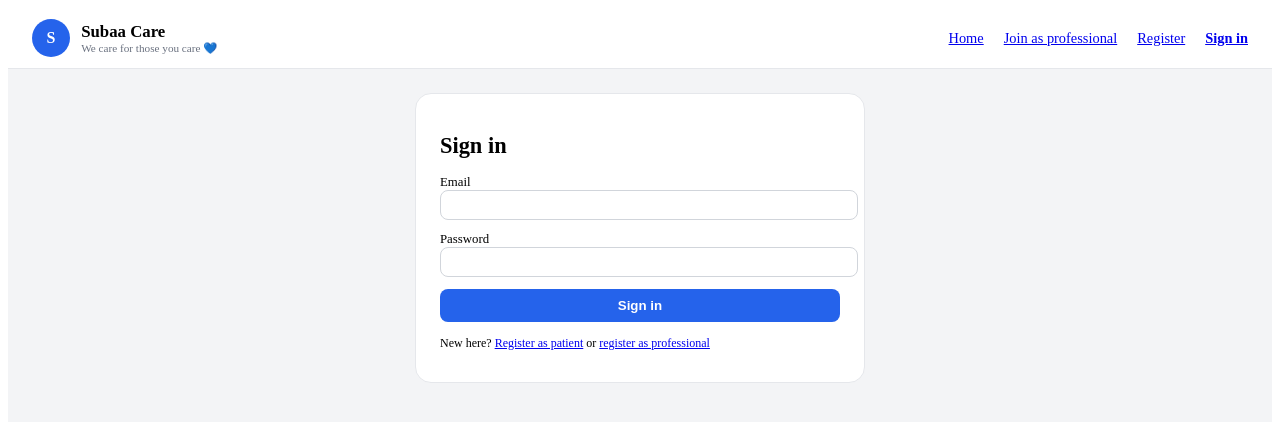
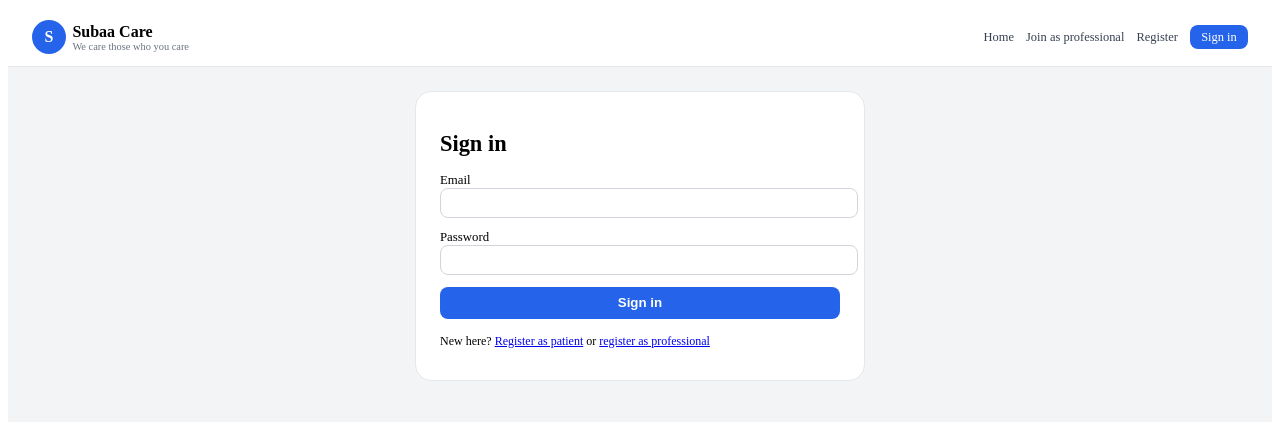
Before and after one commit to suba1205cz/healthcare-portal-mvp, a Next.js app in the folder frontend/: page /login in a window 1280 px wide. Shown: the top 422 px of the page. Built offline with nearby package versions, Linux system fonts and the light colour scheme; no server answers.

Commit message:
feat: show logged in user in navbar

```diff
--- a/frontend/components/Layout.js
+++ b/frontend/components/Layout.js
@@ -1,56 +1,129 @@
-import Link from "next/link";
+// frontend/components/Layout.js
+import { useEffect, useState } from "react";
 
 export default function Layout({ children }) {
+  const [user, setUser] = useState(null);
+
+  // read from localStorage when page loads (browser only)
+  useEffect(() => {
+    if (typeof window !== "undefined") {
+      const stored = window.localStorage.getItem("user");
+      if (stored) {
+        try {
+          setUser(JSON.parse(stored));
+        } catch {
+          // bad json, ignore
+        }
+      }
+    }
+  }, []);
+
+  function handleLogout() {
+    if (typeof window !== "undefined") {
+      window.localStorage.removeItem("user");
+      window.localStorage.removeItem("token");
+      window.location.href = "/"; // reload to home
+    }
+  }
+
   return (
     <div style={{ background: "#f3f4f6", minHeight: "100vh" }}>
-      {/* topbar */}
+      {/* top bar */}
       <header
         style={{
           background: "white",
           borderBottom: "1px solid #e5e7eb",
-          padding: "0.7rem 1.5rem",
+          padding: "0.75rem 1.5rem",
           display: "flex",
           alignItems: "center",
           justifyContent: "space-between",
           gap: "1rem",
         }}
       >
-        <div style={{ display: "flex", gap: "0.7rem", alignItems: "center" }}>
+        {/* left: logo / name */}
+        <div style={{ display: "flex", alignItems: "center", gap: "0.4rem" }}>
           <div
             style={{
-              width: 38,
-              height: 38,
+              width: 34,
+              height: 34,
               borderRadius: "9999px",
               background: "#2563eb",
+              color: "white",
               display: "grid",
               placeItems: "center",
-              color: "white",
               fontWeight: 700,
             }}
           >
             S
           </div>
           <div>
-            <div style={{ fontWeight: 700, fontSize: "1.05rem" }}>
-              Subaa Care
-            </div>
-            <div style={{ fontSize: "0.7rem", color: "#6b7280" }}>
-              We care for those you care 💙
+            <div style={{ fontWeight: 700 }}>Subaa Care</div>
+            <div style={{ fontSize: "0.65rem", color: "#6b7280" }}>
+              We care those who you care
             </div>
           </div>
         </div>
 
-        <nav style={{ display: "flex", gap: "1.25rem", fontSize: "0.9rem" }}>
-          <Link href="/">Home</Link>
-          <Link href="/register-professional">Join as professional</Link>
-          <Link href="/register">Register</Link>
-          <Link href="/login" style={{ fontWeight: 600 }}>
-            Sign in
-          </Link>
+        {/* right: menu */}
+        <nav style={{ display: "flex", gap: "0.75rem", alignItems: "center" }}>
+          <a href="/" style={linkStyle}>
+            Home
+          </a>
+          <a href="/register-professional" style={linkStyle}>
+            Join as professional
+          </a>
+
+          {!user ? (
+            <>
+              <a href="/register" style={linkStyle}>
+                Register
+              </a>
+              <a
+                href="/login"
+                style={{
+                  ...linkStyle,
+                  padding: "0.3rem 0.7rem",
+                  background: "#2563eb",
+                  color: "white",
+                  borderRadius: "0.5rem",
+                }}
+              >
+                Sign in
+              </a>
+            </>
+          ) : (
+            <>
+              <span style={{ fontSize: "0.8rem", color: "#374151" }}>
+                👋 {user.name || user.email}
+              </span>
+              <button
+                onClick={handleLogout}
+                style={{
+                  border: "1px solid #e5e7eb",
+                  background: "white",
+                  borderRadius: "0.4rem",
+                  padding: "0.25rem 0.7rem",
+                  cursor: "pointer",
+                  fontSize: "0.75rem",
+                }}
+              >
+                Logout
+              </button>
+            </>
+          )}
         </nav>
       </header>
 
-      <main style={{ padding: "1.5rem" }}>{children}</main>
+      {/* page content */}
+      <main style={{ maxWidth: 1180, margin: "0 auto", padding: "1.5rem 1rem" }}>
+        {children}
+      </main>
     </div>
   );
 }
+
+const linkStyle = {
+  fontSize: "0.78rem",
+  color: "#374151",
+  textDecoration: "none",
+};
```
